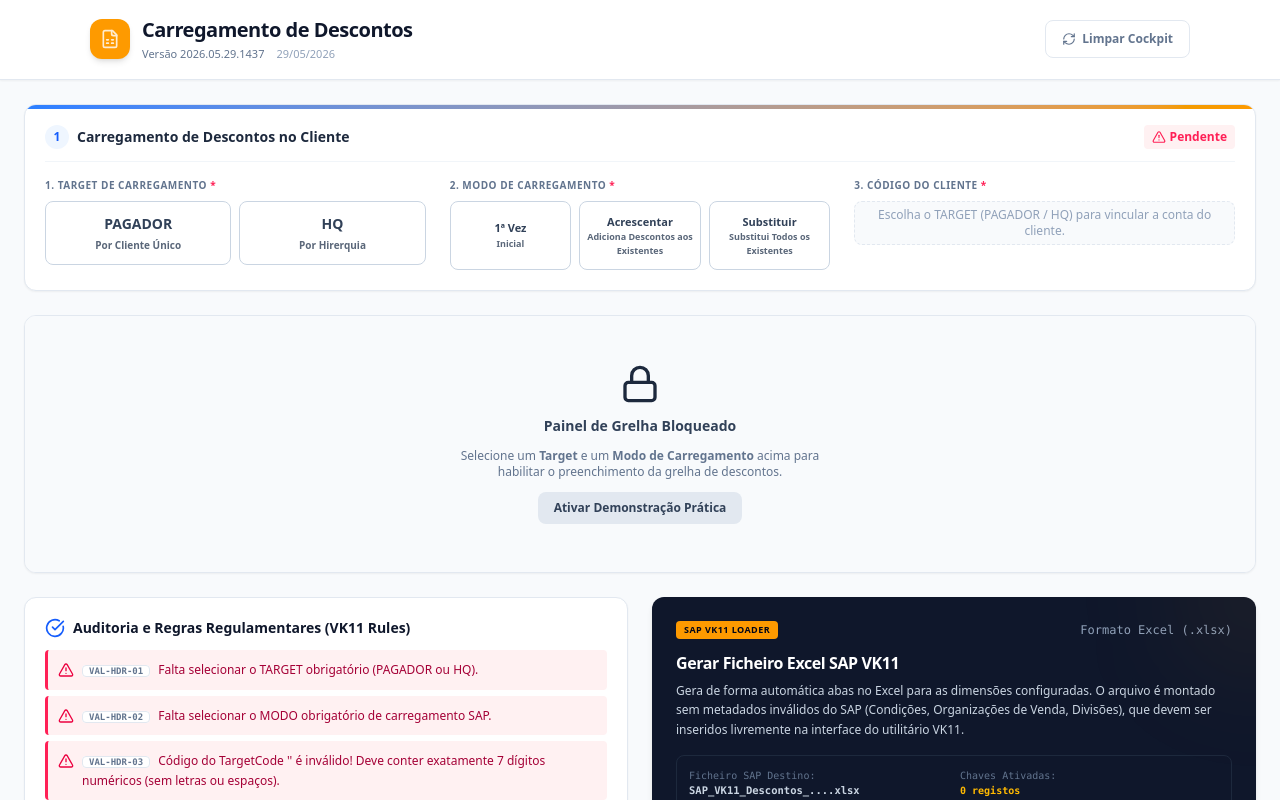
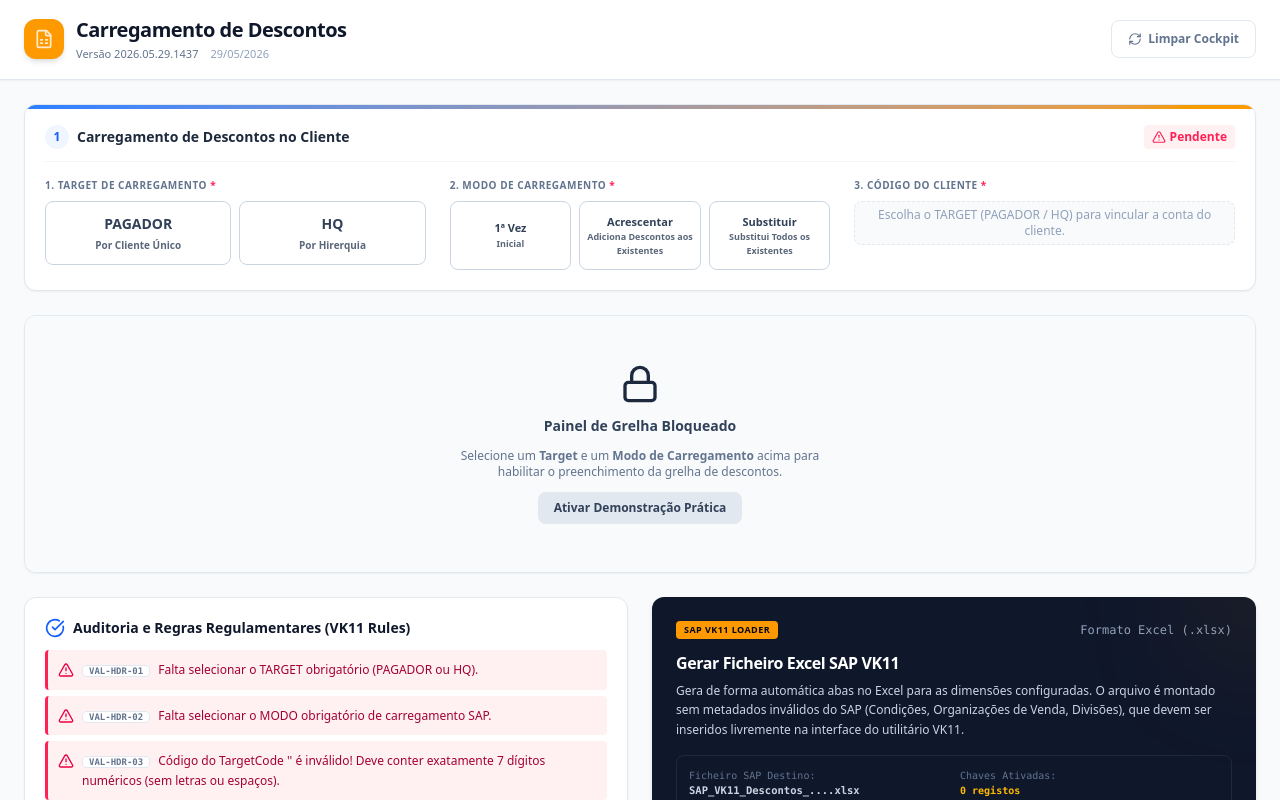
Before and after one commit to SumolCompalAFSN/carregar-descontos-vk11, a React (Vite) app: page / in a window 1280 px wide. Shown: the top 800 px of the page. Built offline with nearby package versions, Linux system fonts and the light colour scheme.

Commit message:
Update App.tsx

```diff
--- a/src/App.tsx
+++ b/src/App.tsx
@@ -1493,7 +1493,7 @@ export default function App() {
 
       {/* Seller Header */}
      <header className="bg-white border-b border-slate-200 sticky top-0 z-45 px-6 py-4 shadow-xs">
-  <div className="max-w-[1100px] w-full mx-auto flex items-center justify-between gap-4">
+  <div className="max-w-[1300px] w-full mx-auto flex items-center justify-between gap-4">
 
     {/* Lado esquerdo */}
 <div className="flex items-center gap-3 min-w-0">
```
